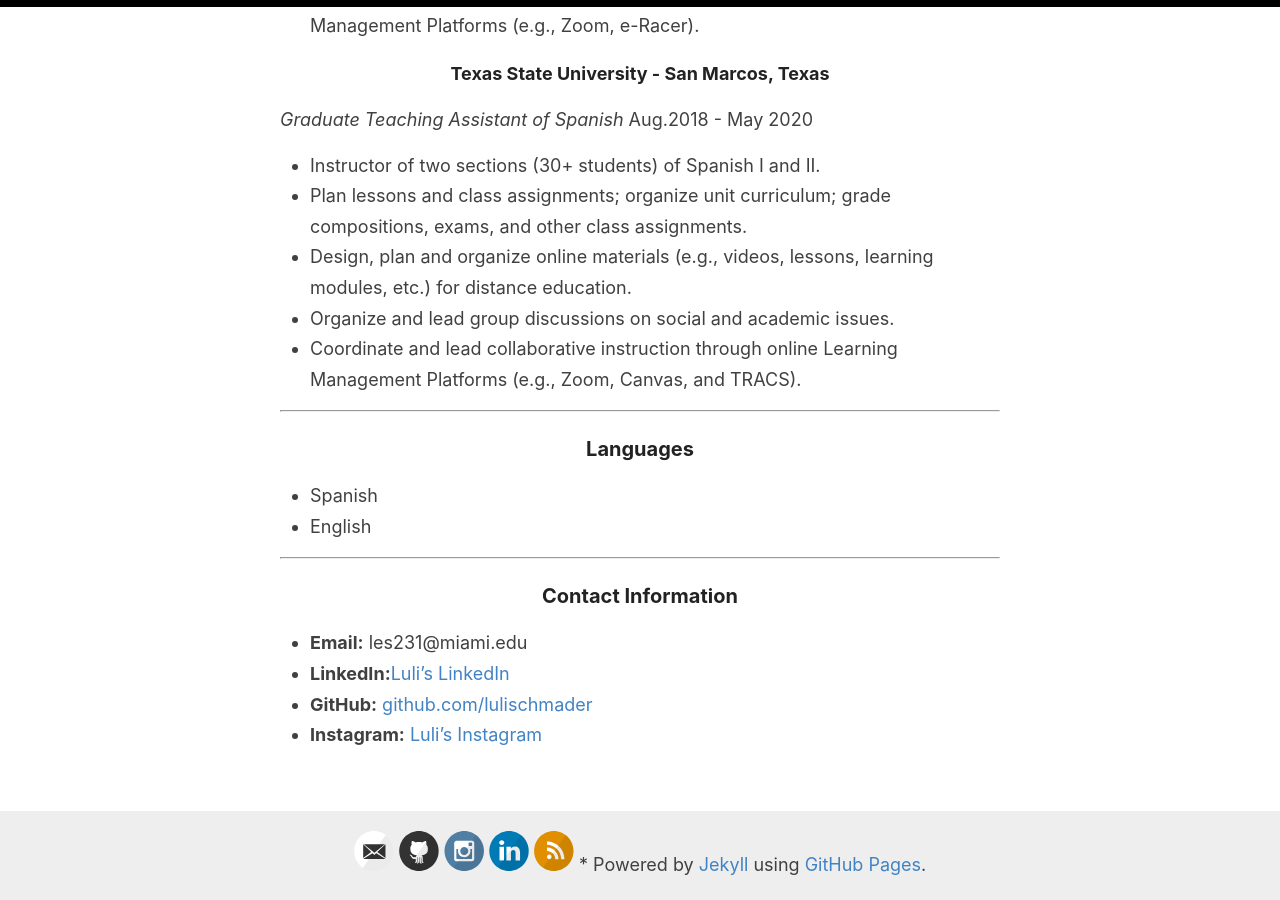
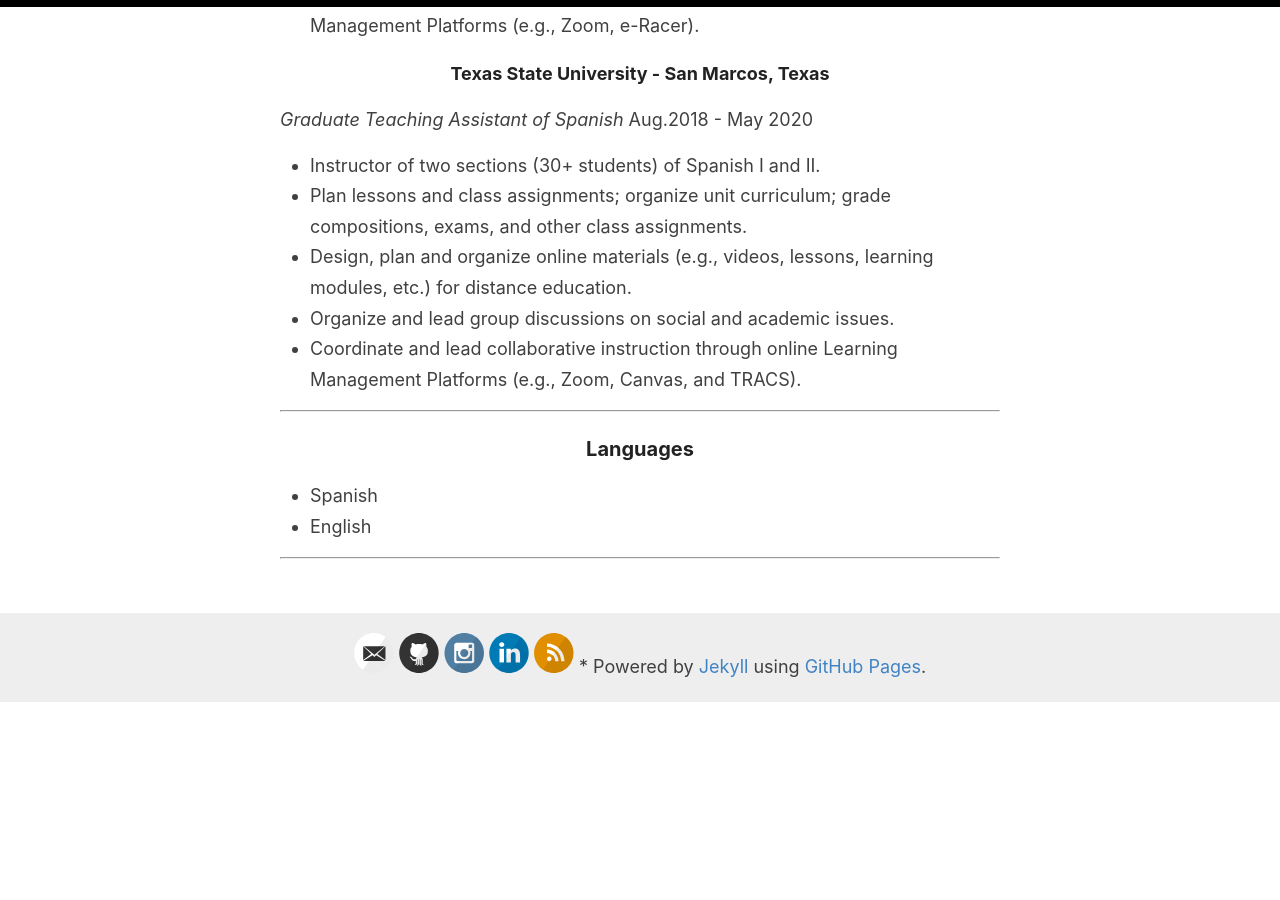
Before and after one commit to lulischmader/lulischmader.github.io, a Jekyll site: the page built from _pages/CV.md, in a window 1280 px wide and 900 px high, scrolled down 1661 px. Built offline with Jekyll 4.4.1, drawn with Linux system fonts in a browser that asks for light colours; after the commit the page ends 2364 px from its top, so only the background shows below that.

Commit message:
Update CV.md

```diff
--- a/_pages/CV.md
+++ b/_pages/CV.md
@@ -60,9 +60,3 @@ Aug.2018 - May 2020
 - English
 
 ---
-
-### Contact Information
-- **Email:** les231@miami.edu
-- **LinkedIn:**[Luli's LinkedIn](https://linkedin.com/in/lourdes-schmader-ma-a4461392)
-- **GitHub:** [github.com/lulischmader](https://github.com/lulischmader)
-- **Instagram:** [Luli's Instagram](https://instagram.com/harmonious_beings)
```
